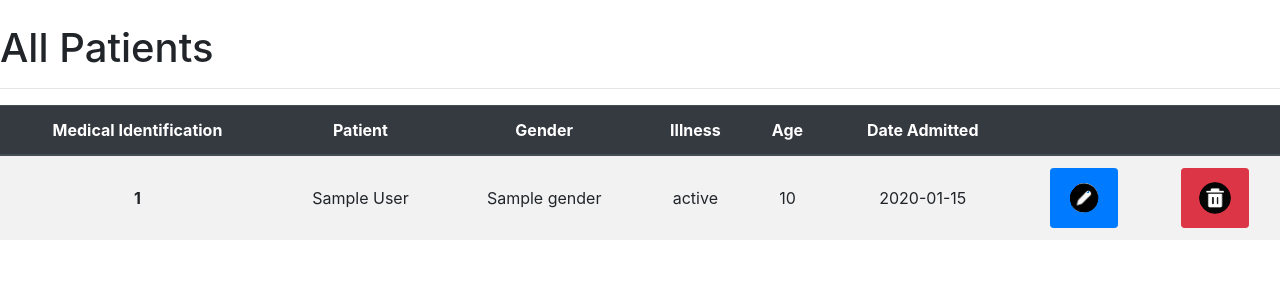
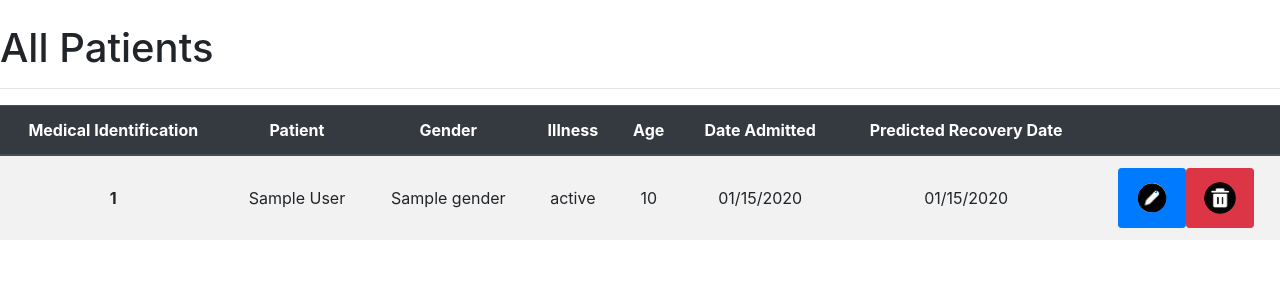
Before and after one commit to natelincyber/hospital_management_tool, a Python web app: template Templates/see_patients.html in a window 1280 px wide. Shown: the part 101-401 px from the top of the page. Run offline with Jinja, Linux system fonts and the light colour scheme; the template is opened without the code that fills it: most values are stand-ins (such as "Sample title", 1, 10 or a date in 2020); some libraries are stand-ins or nearby versions.

Commit message:
new file:   Templates/algorithm.py 	modified:   Templates/see_patients.html 	modified:   patients.db

```diff
--- /dev/null
+++ b/Templates/algorithm.py
@@ -0,0 +1,4 @@
+
+from datetime import timedelta
+
+new_date = 1.date_admitted + timedelta(days=3)
--- a/Templates/see_patients.html
+++ b/Templates/see_patients.html
@@ -27,7 +27,7 @@
                 <th scope="col">Illness</th>
                 <th scope="col">Age</th>
                 <th scope="col">Date Admitted</th>
-                <th scope="col"></th>
+                <th scope="col">Predicted Recovery Date</th>
                 <th scope="col"></th>
             </tr>
             </thead>
@@ -67,11 +67,11 @@
                             <td class="align-middle">*</td>
                         {% endif %}
 
-                        <td class="align-middle">{{ patient.date_admitted.date() }}</td>
+                        <td class="align-middle">{{ patient.date_admitted.strftime('%m/%d/%Y') }}</td>
 
-                        <td class="align-middle"><a class='btn btn-primary btn-sm' href='/see_patients/edit/{{ patient.id }}'><img src="/static/edit.png"></a></td>
+                        <td class="align-middle">{{ patient.new_date.strftime('%m/%d/%Y')}}</td>
 
-                        <td class="align-middle"><a class='btn btn-danger btn-sm' href='/see_patients/delete/{{ patient.id }}'><img src="/static/trash.png"></a></td>
+                        <td class="align-middle"><a class='btn btn-primary btn-sm' href='/see_patients/edit/{{ patient.id }}'><img src="/static/edit.png"></a><a class='btn btn-danger btn-sm' href='/see_patients/delete/{{ patient.id }}'><img src="/static/trash.png"></a></td>
 
                     </tr>
 
```
Also changed, not shown: patients.db.
